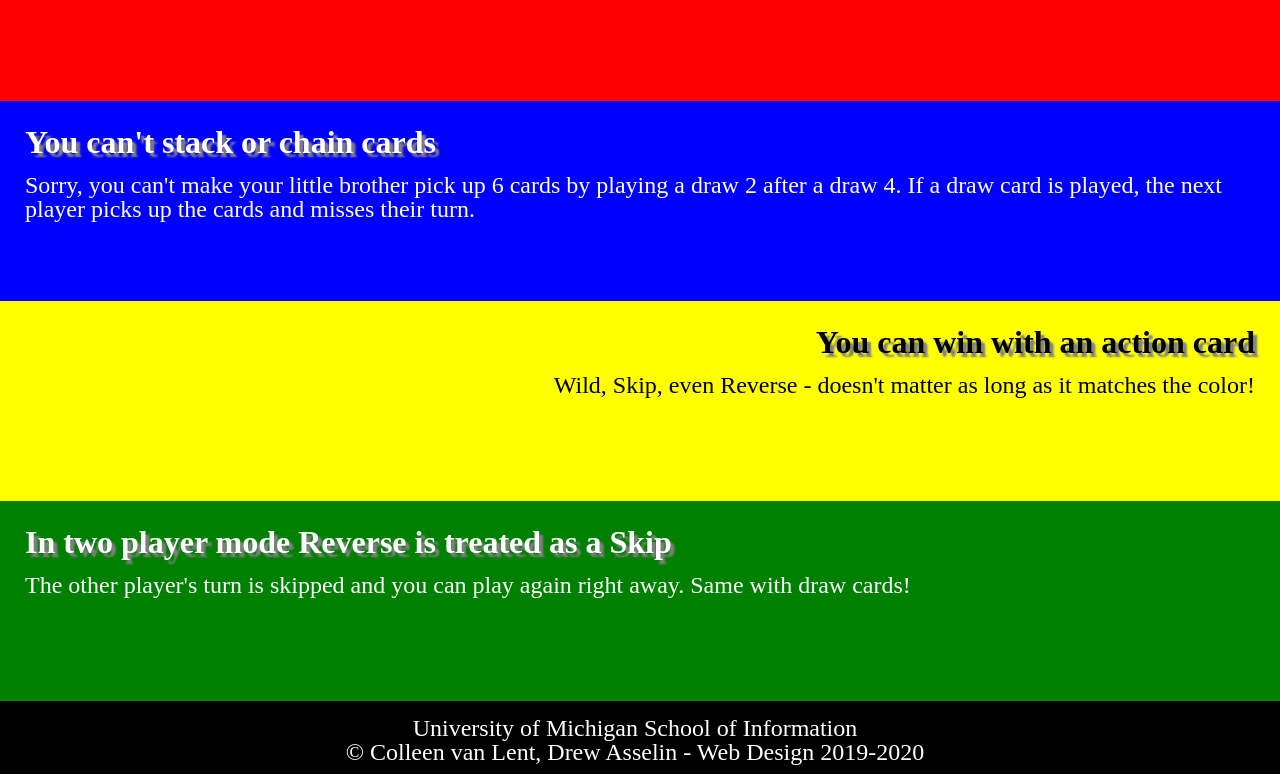
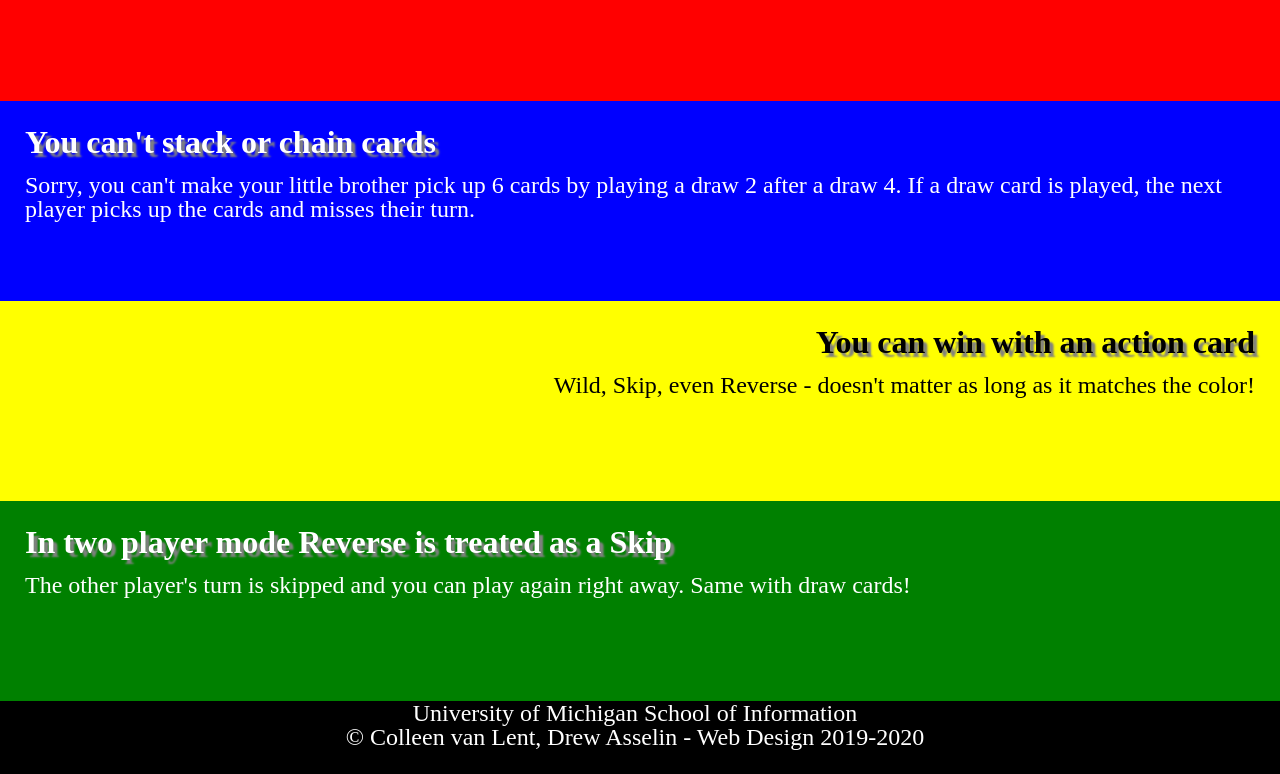
Before and after one commit to gcoleman19/homework2-2021, a plain HTML site: page index.html in a window 1280 px wide. Shown: the part 826-1600 px from the top of the page. Drawn offline with Linux system fonts and the light colour scheme.

Commit message:
Add files via upload

```diff
--- a/css/style.css
+++ b/css/style.css
@@ -166,14 +166,9 @@ input, select {
     vertical-align:middle;
 }
 
-footer{
-    text-align: center;
-    padding-bottom: 10px;
-    padding-right: 10px;
-}
-
-footer.p {
+footer p{
     text-align: center;
     padding-right: 10px;
     padding-bottom: 10px;
+    padding-top: 0px;
 }
```
